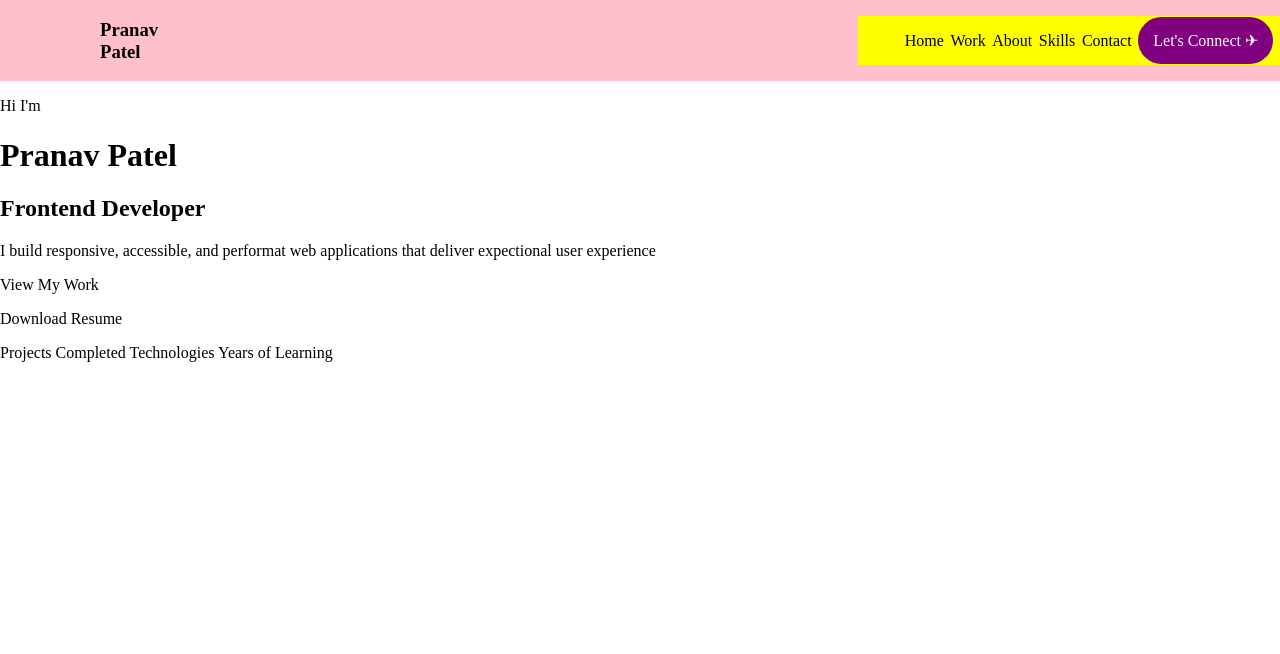
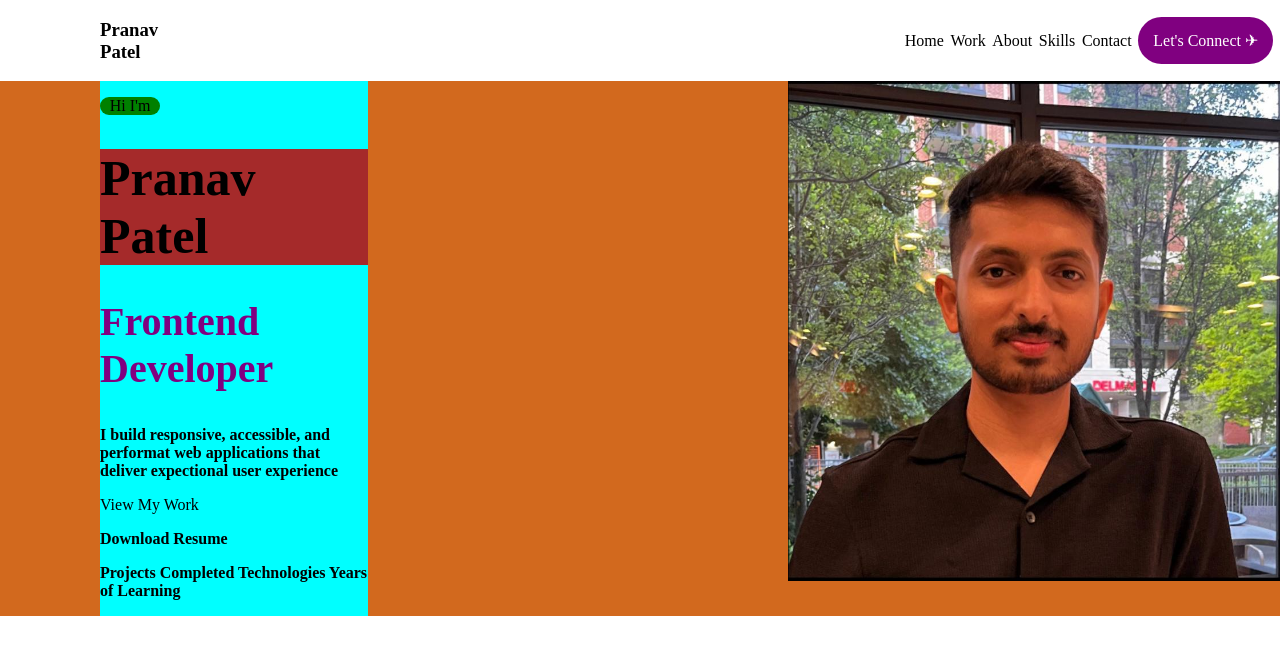
Before and after one commit to pranav-dev-28/Portfolio, a plain HTML site: page index.html in a window 1280 px wide. Drawn offline with Linux system fonts and the light colour scheme.

Commit message:
Add Image and Description

```diff
--- a/index.html
+++ b/index.html
@@ -21,13 +21,17 @@
     </div>
 
     <div class="Info">
-        <p> Hi I'm </p>
-        <h1> Pranav Patel </h1>
+        <div class="Description">
+        <p id="Hi"> Hi I'm </p>
+        <h1 id="Name"> Pranav Patel </h1>
         <h2>Frontend Developer</h2>
         <p> I build responsive, accessible, and performat web applications that deliver expectional user experience </p>
-        <p> View My Work </p>
+        <a href="#" id="WorkButtom"> View My Work </a>
         <p> Download Resume </p>
         <p> Projects Completed Technologies Years of Learning </p>
+        </div>
+
+        <img src="Profile_Picture.jpeg" alt="Profile Picture" id="profilePic">
     </div>
 
 </body>
--- a/style.css
+++ b/style.css
@@ -4,7 +4,6 @@ body {
 }
 
 .headerLinks {
-    background-color: pink;
     display: flex;
     flex-direction: row;
 }
@@ -14,7 +13,6 @@ h3 {
 }
 
 ul {
-    background-color: yellow;
     width: 800px;
     list-style: none;
     display: flex;
@@ -35,3 +33,48 @@ a {
     border-radius: 999px;
     color: white;
 }
+
+.Info {
+    display: flex;
+    background-color: chocolate;
+    flex-direction: row;
+}
+
+.Description {
+    background-color: aqua;
+    margin-left: 100px;
+}
+
+p {
+    font-weight: bolder;
+}
+
+#Hi {
+    border-radius: 999px;
+    background-color: green;
+    width: 60px;
+    text-align: center;
+    font-weight: lighter;
+}
+
+#Name {
+    font-size: 50px;
+    background-color: brown;
+}
+
+h2 {
+    color: purple;
+    font-size: 40px;
+}
+
+.WorkButton {
+    color: white;
+    background-color: black;
+    padding: 25px;
+}
+
+#profilePic {
+    width: 500px;
+    height: 500px;
+    margin-left: 420px;
+}
```
